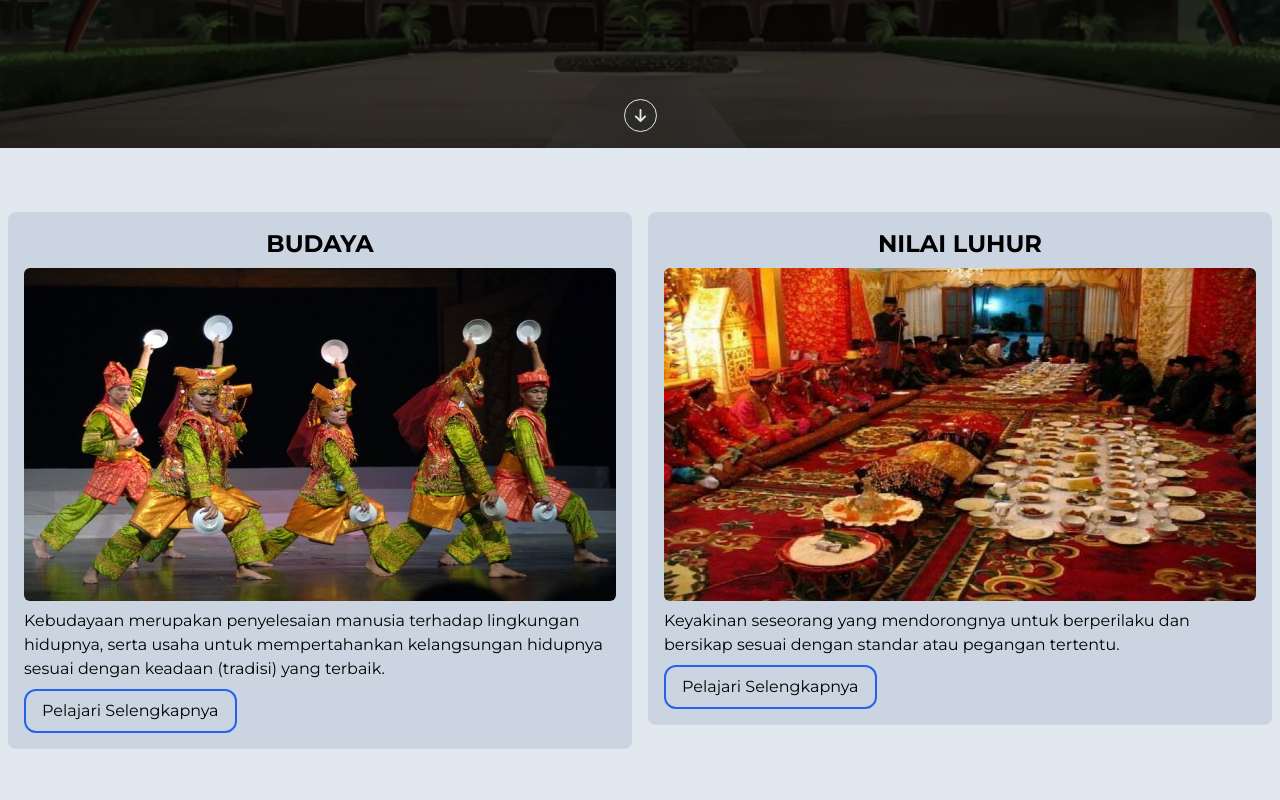
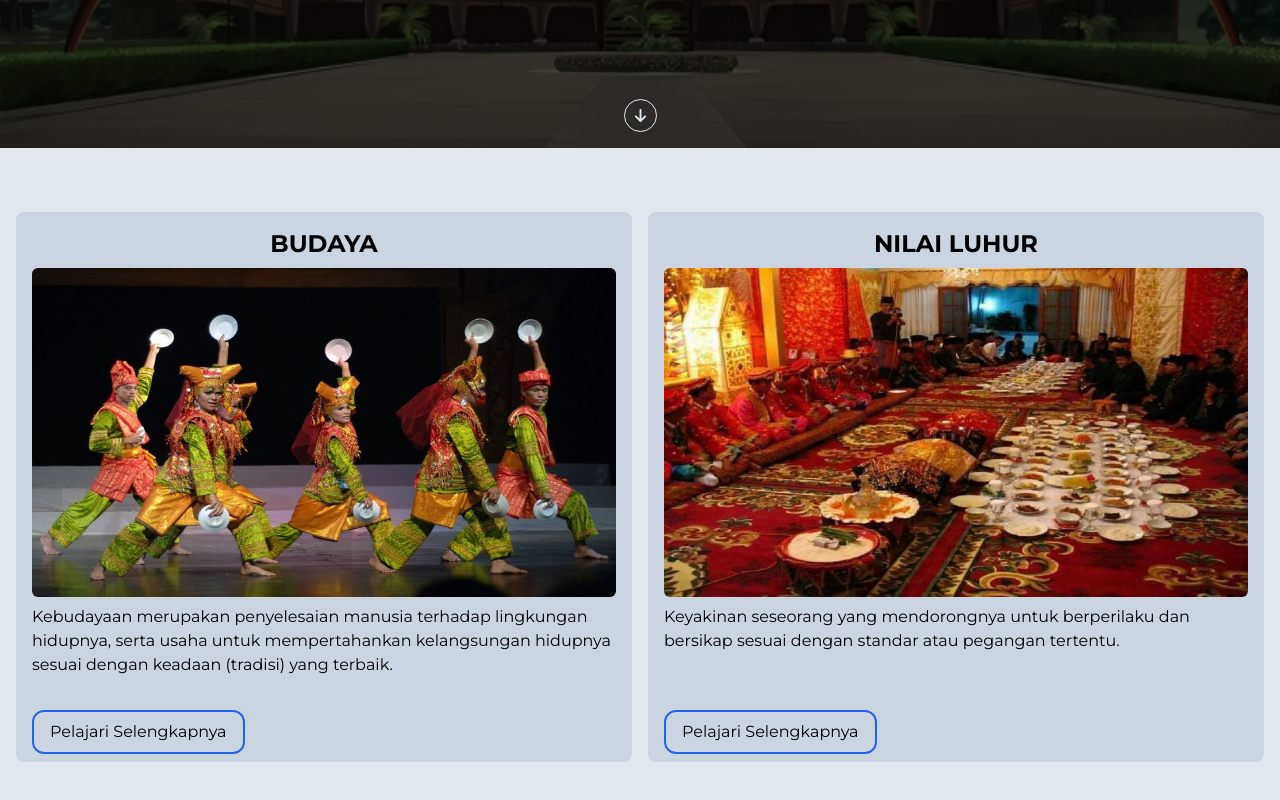
Before and after one commit to aliefadha/projek-akhir-rpl, a React (Vite) app: page / in a window 1280 px wide. Shown: the part 652-1452 px from the top of the page. Built offline with nearby package versions, Linux system fonts and the light colour scheme.

Commit message:
Navbar, Home, task:content

```diff
--- a/src/components/LinkButton.jsx
+++ b/src/components/LinkButton.jsx
@@ -1,11 +1,11 @@
 import { Link as LinkRoute } from "react-router-dom";
 
 const LinkButton = (props) => {
-  const { children, path } = props;
+  const { children, path, variant } = props;
   return (
     <LinkRoute
       to={path}
-      className="border-[2px] px-4 py-2 rounded-xl border-blue-600 mt-2 inline-block hover:bg-blue-600 hover:text-slate-200 transition-all duration-200"
+      className={`border-[2px] px-4 py-2 rounded-xl border-blue-600 mt-2 inline-block hover:bg-blue-600 hover:text-slate-200 transition-all duration-200 ${variant}`}
     >
       {children}
     </LinkRoute>
--- a/src/pages/Content.jsx
+++ b/src/pages/Content.jsx
@@ -4,37 +4,42 @@ import LinkButton from "../components/LinkButton";
 
 const Content = () => {
   return (
-    <div className="grid grid-cols-12 min-h-screen py-12" name="content">
-      <div className="col-span-12 px-2 py-4 md:col-span-6">
-        <div className="bg-slate-300 p-4 rounded-lg">
+    <div
+      className="grid grid-cols-12 min-h-screen py-16 px-4 gap-4"
+      name="content"
+    >
+      <div className="col-span-12 rounded-lg p-4 bg-slate-300 md:col-span-6 md:relative md:h-[550px]">
         <h1 className="text-center font-bold text-2xl">BUDAYA</h1>
         <img
           src={Budaya}
           alt="Tari Piring"
           className="rounded-md my-2 aspect-video"
+          loading="lazy"
         />
         <p>
           Kebudayaan merupakan penyelesaian manusia terhadap lingkungan
           hidupnya, serta usaha untuk mempertahankan kelangsungan hidupnya
           sesuai dengan keadaan (tradisi) yang terbaik.
         </p>
-          <LinkButton path="/budaya">Pelajari Selengkapnya</LinkButton>
+        <LinkButton path="/budaya" variant="md:absolute md:bottom-2">
+          Pelajari Selengkapnya
+        </LinkButton>
       </div>
-      </div>
-      <div className="col-span-12 px-2 py-4 md:col-span-6">
-        <div className="bg-slate-300 p-4 rounded-lg">
+      <div className="col-span-12 rounded-lg md:relative p-4 bg-slate-300 md:h-[550px] md:col-span-6">
         <h1 className="text-center font-bold text-2xl">NILAI LUHUR</h1>
         <img
           src={NilaiLuhur}
-            alt="Tari Piring"
+          alt="Nilai Luhur"
           className="rounded-md my-2 aspect-video"
+          loading="lazy"
         />
         <p>
           Keyakinan seseorang yang mendorongnya untuk berperilaku dan bersikap
           sesuai dengan standar atau pegangan tertentu.
         </p>
-          <LinkButton path="/nilai-luhur">Pelajari Selengkapnya</LinkButton>
-        </div>
+        <LinkButton path="/nilai-luhur" variant="md:absolute md:bottom-2">
+          Pelajari Selengkapnya
+        </LinkButton>
       </div>
     </div>
   );
```
Lines whose indentation alone changed are shown as unchanged.
